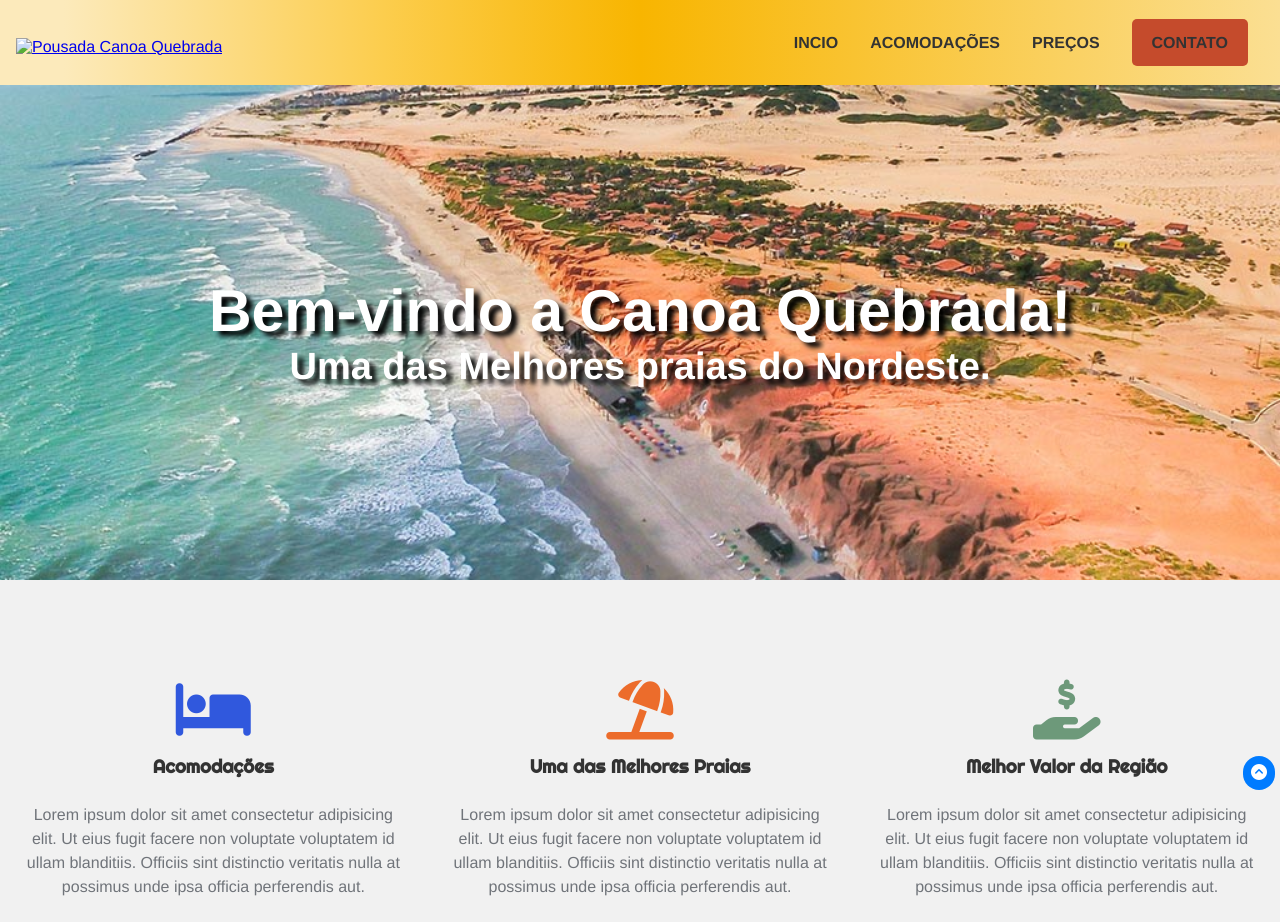
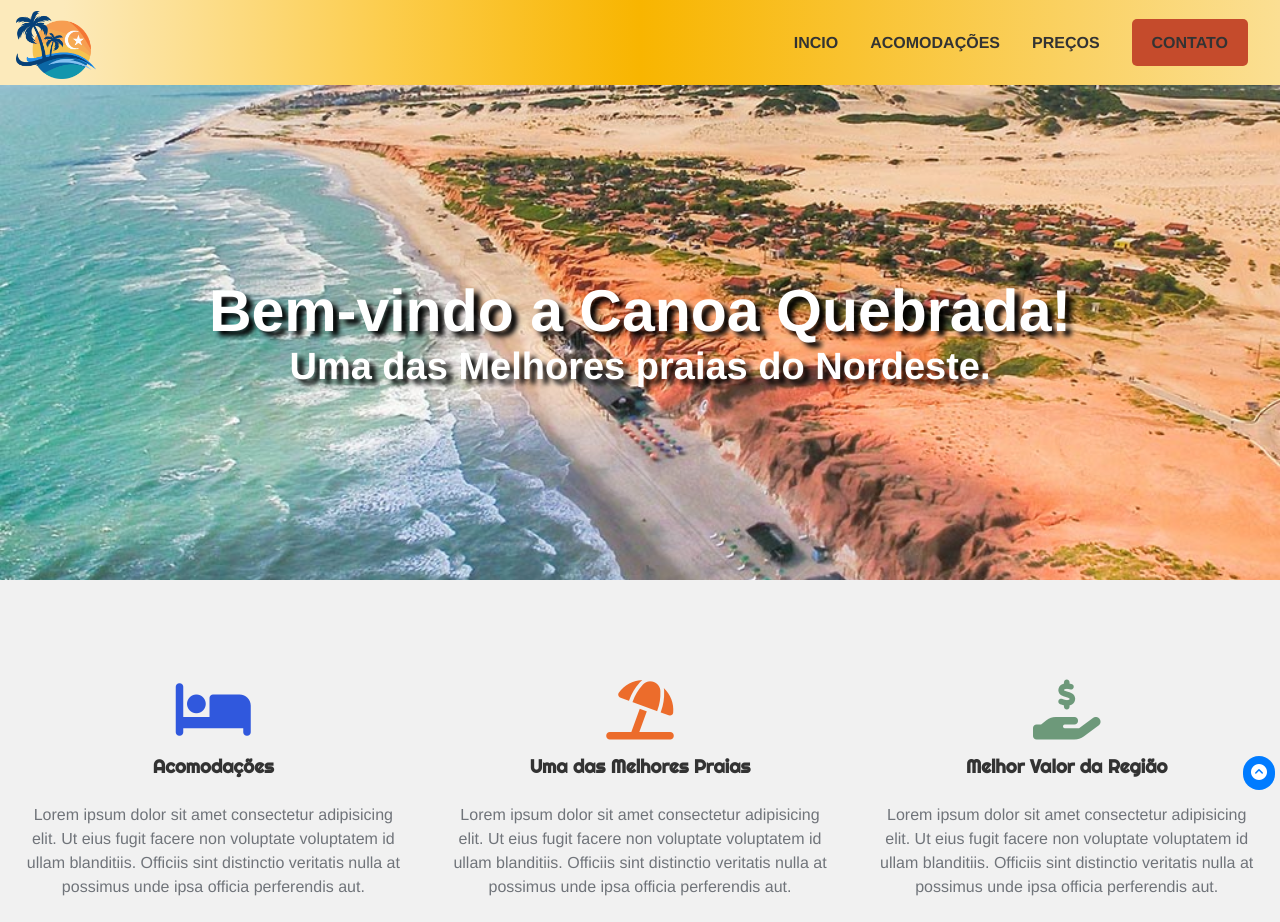
Before and after one commit to pedrofdnn/Projeto_LandingPage, a plain HTML site: page index.html in a window 1280 px wide. Shown: the top 922 px of the page. Drawn offline with nearby package versions, Linux system fonts and the light colour scheme; the site is published under a folder, as on GitHub Pages, so addresses that start at the root find nothing; a web font is replaced by a local one.

Commit message:
Correção da logo

```diff
--- a/index.html
+++ b/index.html
@@ -26,7 +26,7 @@
             <section class="top-nav">
                 <div>
                     <a href="/index.html">
-                        <img src="/img/logo.png" alt="Pousada Canoa Quebrada" class="logo">
+                        <img src="img/logo.png" alt="Pousada Canoa Quebrada" class="logo">
                     </a>
                 </div>
 
```
